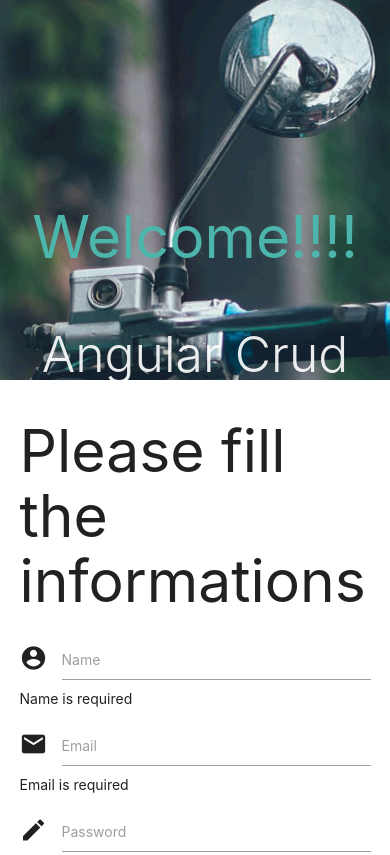
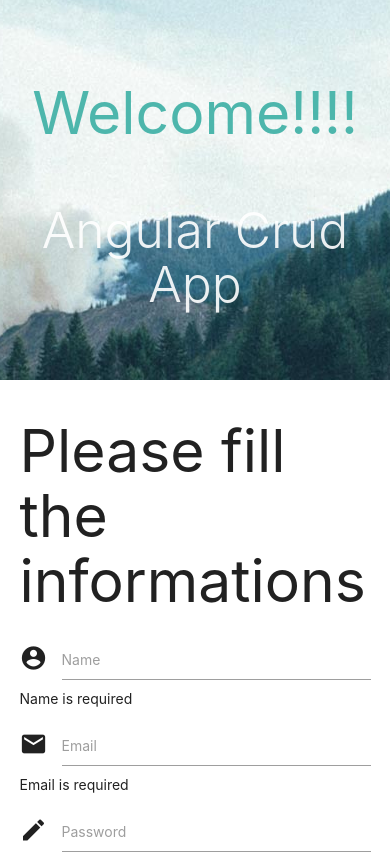
Before and after one commit to vishakhag6/angProject, a website: page index.html in a window 390 px wide. Shown: the top 855 px of the page. Drawn offline with nearby package versions, Linux system fonts and the light colour scheme.

Commit message:
carausal added

```diff
--- a/js/header.js
+++ b/js/header.js
@@ -1,6 +1,6 @@
 var app = angular.module("heroBanner", []);
 
-app.controller('heroBannerController', ['$scope', function ($scope) {
+app.controller('heroBannerController', ['$scope', '$interval', function ($scope, $interval) {
 	$scope.imageObj = {
 		src : 'images/background1.jpg',
 		alt : 'Hero Banner',
@@ -12,9 +12,12 @@ app.controller('heroBannerController', ['$scope', function ($scope) {
 		alt : 'Footer banner',
 		desc : 'My footer desc',
 		myName : "Vishakha Nehe"
-	}
+	},
 
-	// $scope.myName = "Vishakha Nehe"
+	$interval(function(){
+		$scope.imageObj.src = $scope.imageObj.src === 'images/background1.jpg' ? 'images/background3.jpg' : 'images/background1.jpg';
+	}, 3000);
+
 }]);
 
 app.directive("heroBannerDirective", function() {
--- a/js/index.js
+++ b/js/index.js
@@ -6,7 +6,7 @@ app.controller('indexCtrl', ['$scope', 'indexService', '$timeout', function($sco
 
     $scope.$on('onFinishRender',function(){
     	$('select').formSelect();
-	})
+	});
 
     $scope.studentArr = [];
     var studentUpdate = {};
@@ -118,10 +118,10 @@ app.controller('indexCtrl', ['$scope', 'indexService', '$timeout', function($sco
 	};
 
 	function init(){
-		// $('select').formSelect();
 		$scope.studentArr = JSON.parse(localStorage.getItem("studentArr")) || [];
 	}
 	init();
+
 }]).directive('onFinishRender', function ($timeout) {
 	return {
 		restrict: 'A',
--- a/style.css
+++ b/style.css
@@ -64,13 +64,13 @@ p {
 
 .parallax-container .section {
     width: 100%;
+    position: absolute;
+    top: 50%;
+    left: 50%;
+    transform: translate(-50%, -50%);
 }
 
 @media only screen and (max-width : 992px) {
-    .parallax-container .section {
-        position: absolute;
-        top: 40%;
-    }
     #index-banner .section {
         top: 10%;
     }
```
